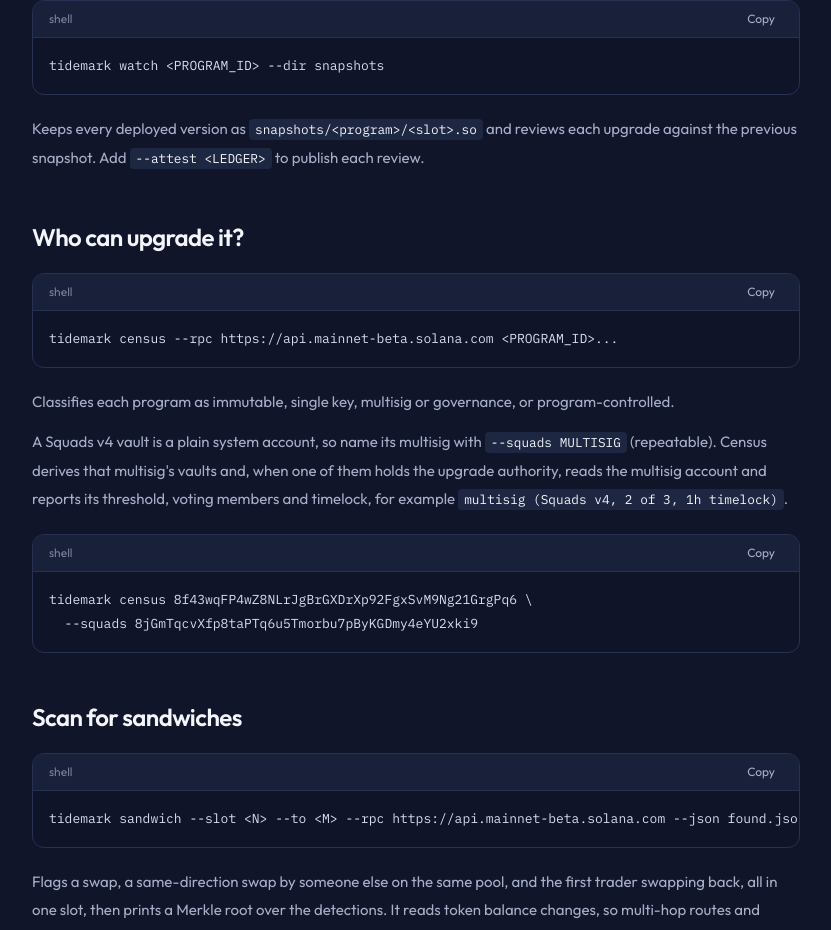
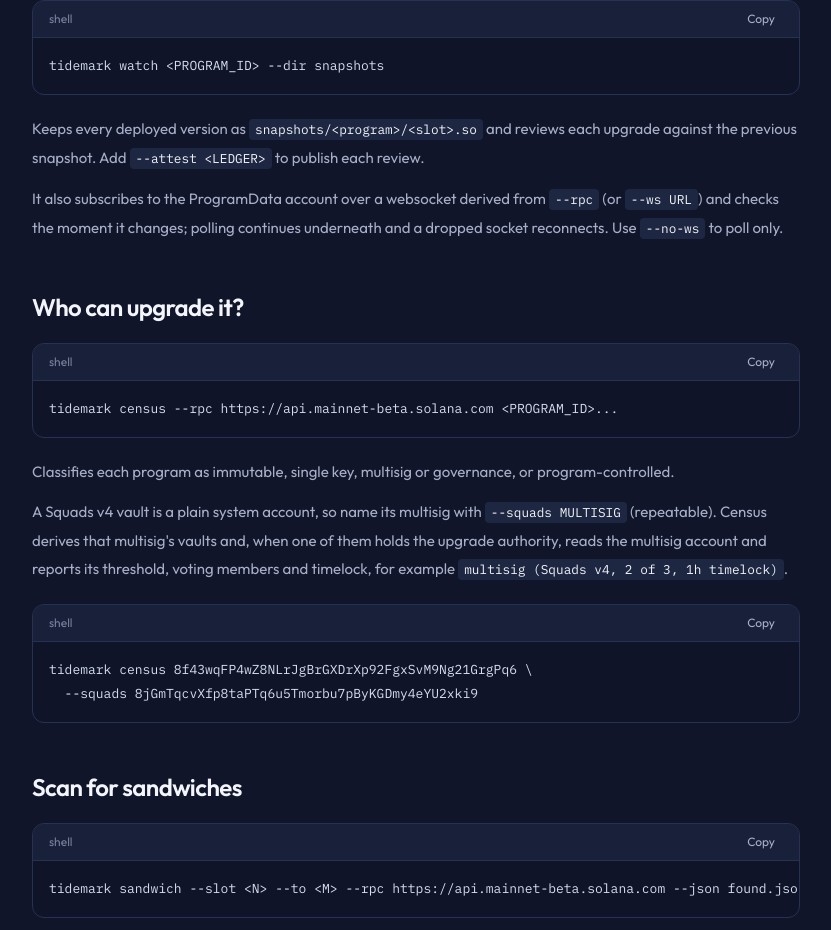
Before and after one commit to IIITManjeet/Tidemark, a Next.js app in the folder web/: page /docs/cli in a window 1280 px wide. Shown: the part 1907-2837 px from the top of the page, without its empty margins (324-1155 px from the left). Built offline with nearby package versions, Linux system fonts and the light colour scheme.

Commit message:
docs: websocket watcher, census tab

```diff
--- a/web/app/docs/cli/page.tsx
+++ b/web/app/docs/cli/page.tsx
@@ -63,6 +63,11 @@ export default function Page() {
         Keeps every deployed version as <C>snapshots/&lt;program&gt;/&lt;slot&gt;.so</C> and reviews each upgrade against
         the previous snapshot. Add <C>--attest &lt;LEDGER&gt;</C> to publish each review.
       </P>
+      <P>
+        It also subscribes to the ProgramData account over a websocket derived from <C>--rpc</C> (or <C>--ws URL</C>) and
+        checks the moment it changes; polling continues underneath and a dropped socket reconnects. Use{" "}
+        <C>--no-ws</C> to poll only.
+      </P>
 
       <H2 id="census">Who can upgrade it?</H2>
       <Code>{`tidemark census --rpc https://api.mainnet-beta.solana.com <PROGRAM_ID>...`}</Code>
```
Also changed, not shown: 1 other file (tests, documents, lock files or other folders).
